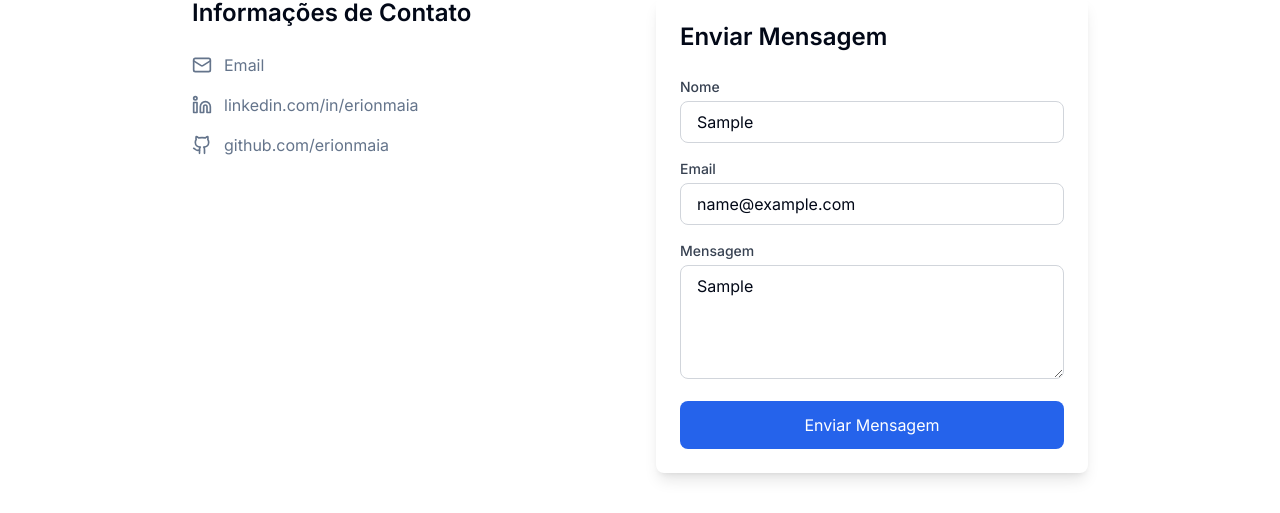
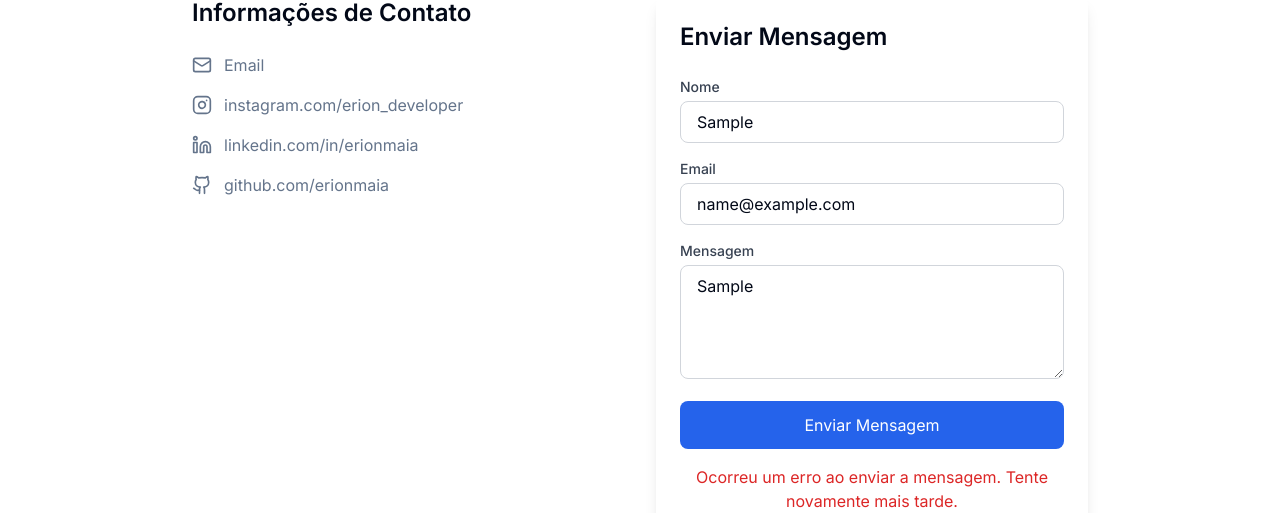
Before and after one commit to erionmaia/portfolio, a Next.js app: page /contato in a window 1280 px wide. Both pictures are taken after typing "Sample", "name@example.com", "Sample" into the empty fields and a click on the button "Enviar Mensagem". Shown: the part 287-800 px from the top of the page. Built offline with nearby package versions, Linux system fonts and the light colour scheme; no server answers.

Commit message:
fix: contact form and notify function.

```diff
--- a/src/app/api/contact/route.ts
+++ b/src/app/api/contact/route.ts
@@ -9,15 +9,24 @@ export async function POST(req: NextRequest) {
     const resend = new Resend(process.env.RESEND_API_KEY)
     const { name, email, message } = await req.json()
 
-    await resend.emails.send({
+    const result = await resend.emails.send({
       from: 'Erion Maia - Portofolio <contato@erionmaia.dev>',
       to: ['erionmaia@gmail.com'],
       subject: `Contato do site: ${name}`,
-      replyTo: email,
-      text: message,
+      replyTo: 'contato@erionmaia.dev',
+      text: `Olá Erion,
+            Você recebeu um contato através do seu site.
+            ${name} <${email}> enviou a seguinte mensagem:
+            ${message}
+      `,
     })
 
-    return NextResponse.json({ success: true })
+    if (result.error) {
+      console.log('Result error', result);
+      return NextResponse.json({ error: 'Erro ao enviar mensagem.' }, { status: 500 })
+    };
+
+    return NextResponse.json({ success: true }, { status: 200 })
   } catch (error) {
     return NextResponse.json({ error: 'Erro ao enviar mensagem.' }, { status: 500 })
   }
--- a/src/components/client/ContactPage.tsx
+++ b/src/components/client/ContactPage.tsx
@@ -2,14 +2,18 @@
 
 import { motion } from 'framer-motion';
 import { useLanguage } from '@/contexts/LanguageContext';
-import { Github, Linkedin, Mail } from 'lucide-react';
+import { Github, Linkedin, Mail, Instagram } from 'lucide-react';
 import Link from 'next/link';
+import { useState, useRef } from 'react';
 
 export default function ContactPage() {
   const { t } = useLanguage();
+  const [status, setStatus] = useState('');
+  const formRef = useRef<HTMLFormElement>(null);
 
   const handleSubmit = async (e: React.FormEvent<HTMLFormElement>) => {
     e.preventDefault();
+    setStatus('loading');
     const formData = new FormData(e.currentTarget);
     const data = {
       name: formData.get("name"),
@@ -26,14 +30,15 @@ export default function ContactPage() {
         body: JSON.stringify(data),
       });
 
-      if (response.ok) {
-        alert(t("contact.success"));
-        e.currentTarget.reset();
+      const resData = await response.json();
+      if (resData.success) {
+        setStatus('success');
+        if (formRef.current) formRef.current.reset();
       } else {
-        alert(t("contact.error"));
+        setStatus('error');
       }
     } catch (error) {
-      alert(t("contact.error"));
+      setStatus('error');
     }
   };
 
@@ -60,11 +65,20 @@ export default function ContactPage() {
 
               <div className="space-y-4">
                 <Link
-                  href="mailto:erionmaia@gmail.com"
+                  href="mailto:contato@erionmaia.dev"
                   className="flex items-center gap-3 text-muted-foreground hover:text-primary transition-colors"
                 >
                   <Mail className="w-5 h-5" />
                   <span>{t("contact.email")}</span>
+                </Link>
+
+                <Link
+                  href="https://www.instagram.com/erion_developer"
+                  target="_blank"
+                  className="flex items-center gap-3 text-muted-foreground hover:text-primary transition-colors"
+                >
+                  <Instagram className="w-5 h-5" />
+                  <span>instagram.com/erion_developer</span>
                 </Link>
 
                 <Link
@@ -91,7 +105,7 @@ export default function ContactPage() {
             <div className="bg-card p-6 rounded-lg shadow-lg">
               <h2 className="text-2xl font-semibold mb-6 dark:text-white">{t("contact.sendMessage")}</h2>
 
-              <form onSubmit={handleSubmit} className="space-y-4">
+              <form ref={formRef} onSubmit={handleSubmit} className="space-y-4">
                 <div>
                   <label
                     htmlFor="name"
@@ -143,9 +157,20 @@ export default function ContactPage() {
                 <button
                   type="submit"
                   className="w-full bg-blue-600 text-white px-6 py-3 rounded-lg hover:bg-blue-700 transition-colors"
+                  disabled={status === 'loading'}
                 >
-                  {t("contact.send")}
+                  {status === 'loading' ? 'Enviando...' : t("contact.send")}
                 </button>
+                {status === 'success' && (
+                  <p className="text-green-600 mt-2 text-center">
+                    Mensagem enviada com sucesso! Retornarei o contato em no máximo 48h.
+                  </p>
+                )}
+                {status === 'error' && (
+                  <p className="text-red-600 mt-2 text-center">
+                    Ocorreu um erro ao enviar a mensagem. Tente novamente mais tarde.
+                  </p>
+                )}
               </form>
             </div>
           </div>
```
